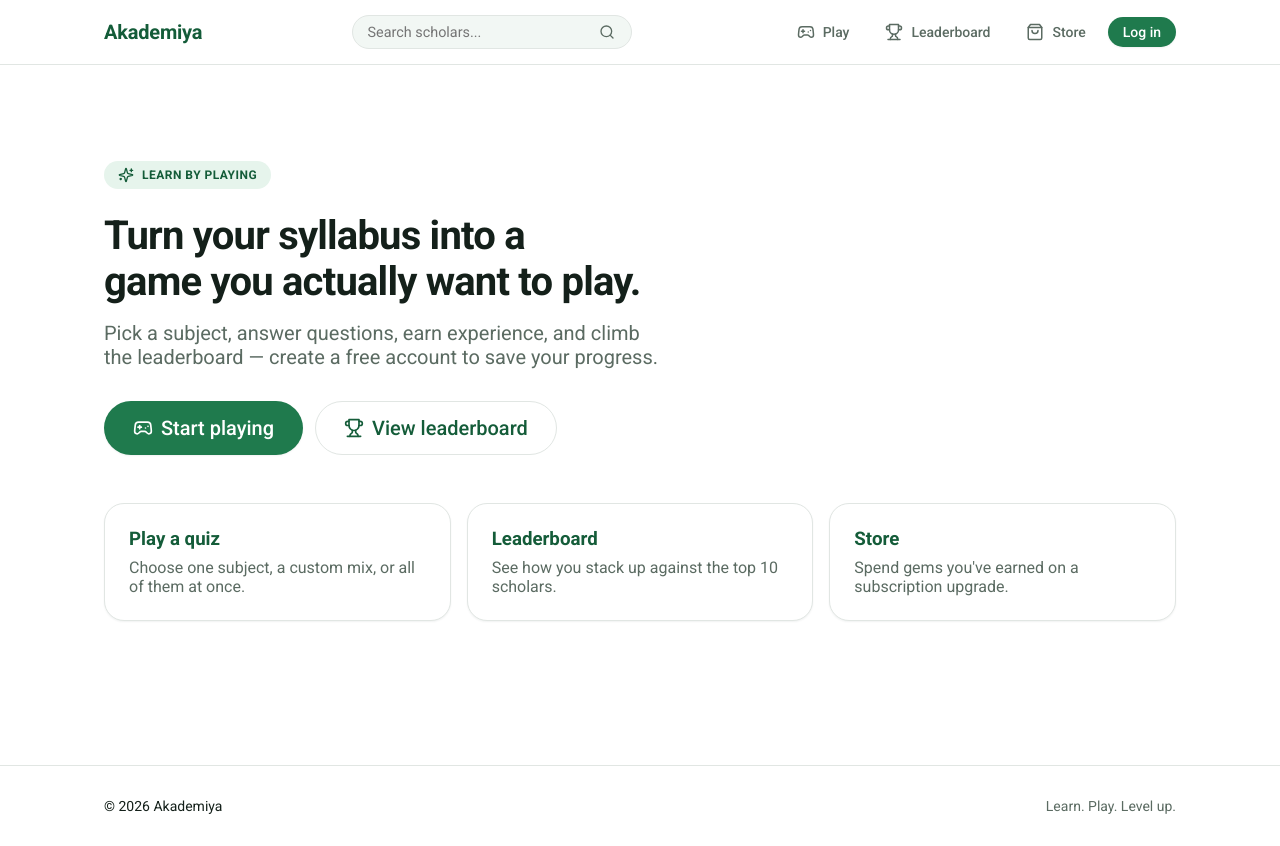
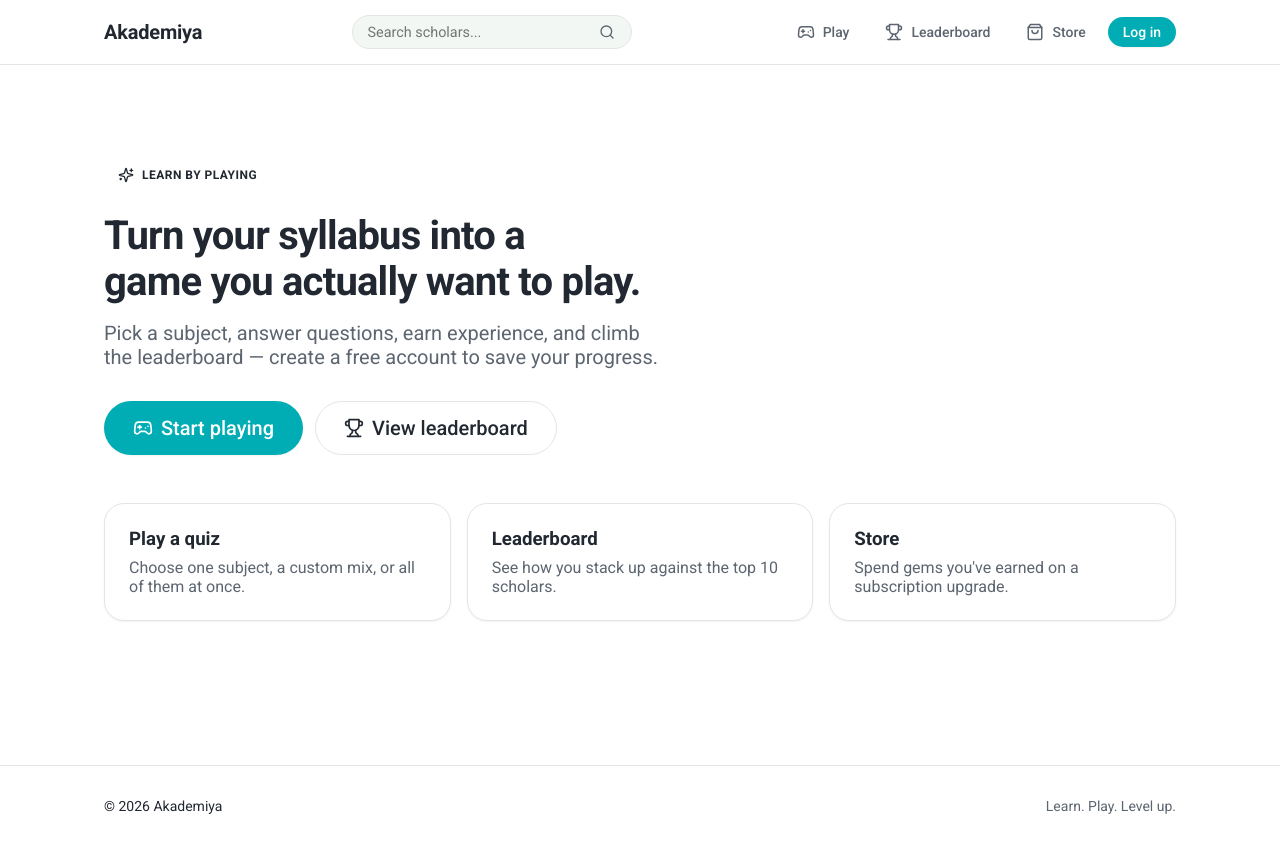
Before and after one commit to rajatbhai980/Akademiya-frontend-, a React (Vite) app: page / in a window 1280 px wide. Built offline with nearby package versions, Linux system fonts and the light colour scheme; no server answers.

Commit message:
color palate change

```diff
--- a/src/styles/theme.css
+++ b/src/styles/theme.css
@@ -4,19 +4,19 @@
 */
 :root {
   /* Brand */
-  --color-primary: #1f7a4d;
-  --color-primary-dark: #145c39;
-  --color-primary-light: #2e9e66;
-  --color-primary-tint: #e6f4ec;
-  --color-primary-tint-2: #cdead9;
+  --color-primary: #00ADB5;
+  --color-primary-hover: #00959c;
+  --color-primary-dark: #222831;
+  --color-secondary: #393E46;
+  --color-tint: #EEEEEE;
 
   /* Neutrals */
   --color-bg: #ffffff;
   --color-surface: #ffffff;
-  --color-surface-alt: #f6f8f7;
-  --color-border: #e1e6e3;
-  --color-text: #14201a;
-  --color-text-muted: #5b6b62;
+  --color-surface-alt: #f4f6f6;
+  --color-border: #e2e6e5;
+  --color-text: #222831;
+  --color-text-muted: #5c6570;
   --color-text-inverse: #ffffff;
 
   /* Feedback */
@@ -26,9 +26,9 @@
   --color-info: #2b6cb0;
 
   /* Elevation */
-  --shadow-sm: 0 1px 2px rgba(20, 32, 26, 0.06);
-  --shadow-md: 0 4px 14px rgba(20, 32, 26, 0.08);
-  --shadow-lg: 0 12px 32px rgba(20, 32, 26, 0.12);
+  --shadow-sm: 0 1px 2px rgba(34, 40, 49, 0.06);
+  --shadow-md: 0 4px 14px rgba(34, 40, 49, 0.08);
+  --shadow-lg: 0 12px 32px rgba(34, 40, 49, 0.12);
 
   /* Radius */
   --radius-sm: 6px;
@@ -66,4 +66,4 @@
   --max-width: 1120px;
 }
 
-/* Dark surfaces reserved for future use — kept minimal per brief (green + white) */
+/* Dark surfaces reserved for future use — kept minimal per brief (navy + teal + white) */
```
